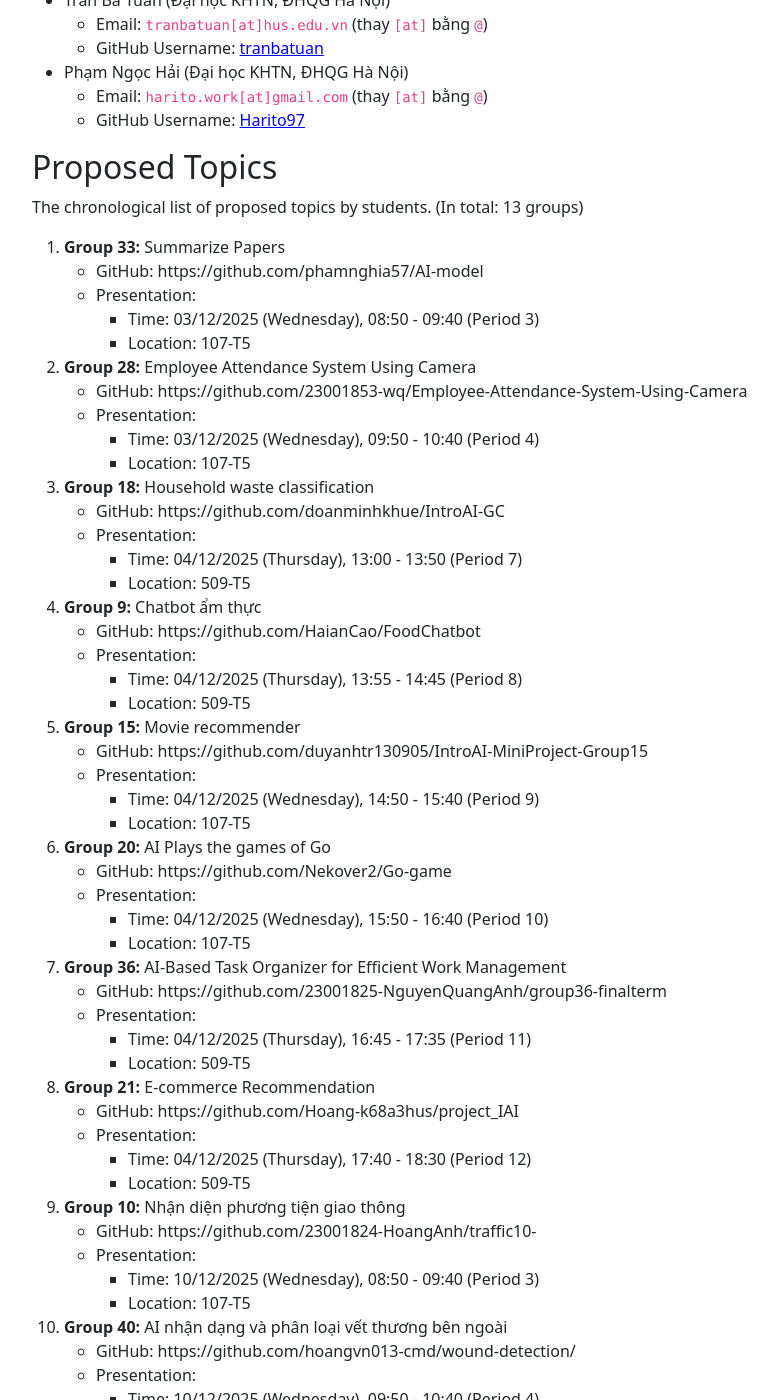
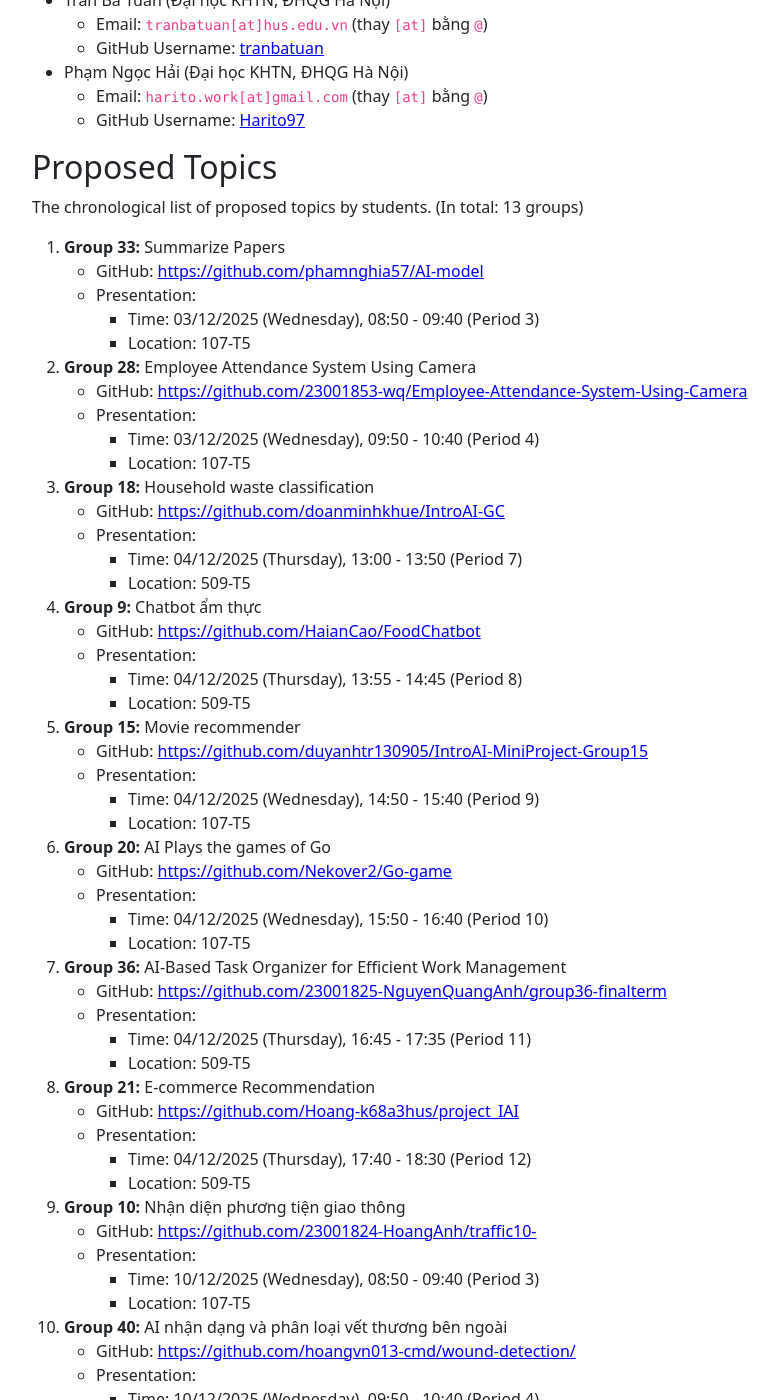
Before and after one commit to hoanganhduc/hoanganhduc.github.io, a Jekyll site: the page built from teaching/VNU-HUS/2025/winter/MAT1206E/mini-projects.md, in a window 1280 px wide and 1400 px high, scrolled down 474 px. Shown: the whole window, without its empty margins (53-831 px from the left). Built offline with Jekyll 4.4.1, drawn with Linux system fonts in a browser that asks for light colours; nearby versions of some CDN libraries; a style sheet for code colours, icons or effects is not loaded; part of the change alters nothing that is shown; some of the changed text lies outside the part shown.

Commit message:
Updated @ 2025-12-03  13:29:20 ICT

```diff
--- a/teaching/VNU-HUS/2025/winter/MAT1206E/mini-projects.md
+++ b/teaching/VNU-HUS/2025/winter/MAT1206E/mini-projects.md
@@ -34,57 +34,57 @@ This document outlines the topics proposed by students for their mini projects i
 The chronological list of proposed topics by students. (In total: 13 groups)
 
 1.  **Group 33:** Summarize Papers
-    * GitHub: https://github.com/phamnghia57/AI-model
+    * GitHub: [https://github.com/phamnghia57/AI-model](https://github.com/phamnghia57/AI-model)
     * Presentation:
       * Time: 03/12/2025 (Wednesday), 08:50 - 09:40 (Period 3)
       * Location: 107-T5
 2.  **Group 28:** Employee Attendance System Using Camera
-    * GitHub: https://github.com/23001853-wq/Employee-Attendance-System-Using-Camera
+    * GitHub: [https://github.com/23001853-wq/Employee-Attendance-System-Using-Camera](https://github.com/23001853-wq/Employee-Attendance-System-Using-Camera)
     * Presentation:
       * Time: 03/12/2025 (Wednesday), 09:50 - 10:40 (Period 4)
       * Location: 107-T5
 3.  **Group 18:** Household waste classification
-    * GitHub: https://github.com/doanminhkhue/IntroAI-GC
+    * GitHub: [https://github.com/doanminhkhue/IntroAI-GC](https://github.com/doanminhkhue/IntroAI-GC)
     * Presentation:
       * Time: 04/12/2025 (Thursday), 13:00 - 13:50 (Period 7)
       * Location: 509-T5
 4.  **Group 9:** Chatbot ẩm thực
-    * GitHub: https://github.com/HaianCao/FoodChatbot
+    * GitHub: [https://github.com/HaianCao/FoodChatbot](https://github.com/HaianCao/FoodChatbot)
     * Presentation:
       * Time: 04/12/2025 (Thursday), 13:55 - 14:45 (Period 8)
       * Location: 509-T5
 5.  **Group 15:** Movie recommender
-    * GitHub: https://github.com/duyanhtr130905/IntroAI-MiniProject-Group15
+    * GitHub: [https://github.com/duyanhtr130905/IntroAI-MiniProject-Group15](https://github.com/duyanhtr130905/IntroAI-MiniProject-Group15)
     * Presentation:
       * Time: 04/12/2025 (Wednesday), 14:50 - 15:40 (Period 9)
       * Location: 107-T5
 6.  **Group 20:** AI Plays the games of Go
-    * GitHub: https://github.com/Nekover2/Go-game
+    * GitHub: [https://github.com/Nekover2/Go-game](https://github.com/Nekover2/Go-game)
     * Presentation:
       * Time: 04/12/2025 (Wednesday), 15:50 - 16:40 (Period 10)
       * Location: 107-T5
 7.  **Group 36:** AI-Based Task Organizer for Efficient Work Management
-    * GitHub: https://github.com/23001825-NguyenQuangAnh/group36-finalterm
+    * GitHub: [https://github.com/23001825-NguyenQuangAnh/group36-finalterm](https://github.com/23001825-NguyenQuangAnh/group36-finalterm)
     * Presentation:
       * Time: 04/12/2025 (Thursday), 16:45 - 17:35 (Period 11)
       * Location: 509-T5
 8.  **Group 21:** E-commerce Recommendation
-    * GitHub: https://github.com/Hoang-k68a3hus/project_IAI
+    * GitHub: [https://github.com/Hoang-k68a3hus/project_IAI](https://github.com/Hoang-k68a3hus/project_IAI)
     * Presentation:
       * Time: 04/12/2025 (Thursday), 17:40 - 18:30 (Period 12)
       * Location: 509-T5
 9.  **Group 10:** Nhận diện phương tiện giao thông
-    * GitHub: https://github.com/23001824-HoangAnh/traffic10-
+    * GitHub: [https://github.com/23001824-HoangAnh/traffic10-](https://github.com/23001824-HoangAnh/traffic10-)
     * Presentation:
       * Time: 10/12/2025 (Wednesday), 08:50 - 09:40 (Period 3)
       * Location: 107-T5
 10. **Group 40:** AI nhận dạng và phân loại vết thương bên ngoài
-    * GitHub: https://github.com/hoangvn013-cmd/wound-detection/
+    * GitHub: [https://github.com/hoangvn013-cmd/wound-detection/](https://github.com/hoangvn013-cmd/wound-detection/)
     * Presentation:
       * Time: 10/12/2025 (Wednesday), 09:50 - 10:40 (Period 4)
       * Location: 107-T5
 11. **Group 35:** Xây dựng chatbot hỗ trợ học tập
-    * GitHub: https://github.com/lethduong812/chatbot
+    * GitHub: [https://github.com/lethduong812/chatbot](https://github.com/lethduong812/chatbot)
     * Presentation:
       * Time: 11/12/2025 (Thursday), 13:00 - 13:50 (Period 7)
       * Location: 509-T5
```
Also changed, not shown: 1 other file.
